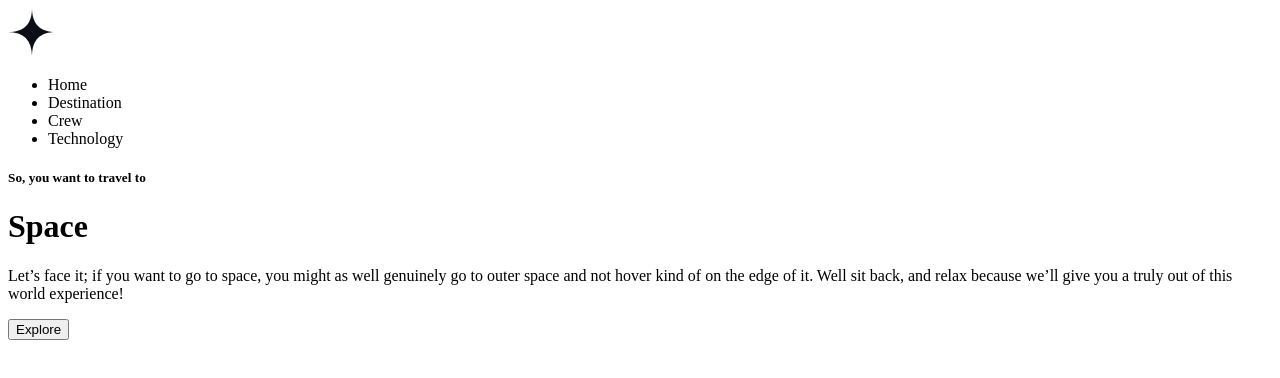
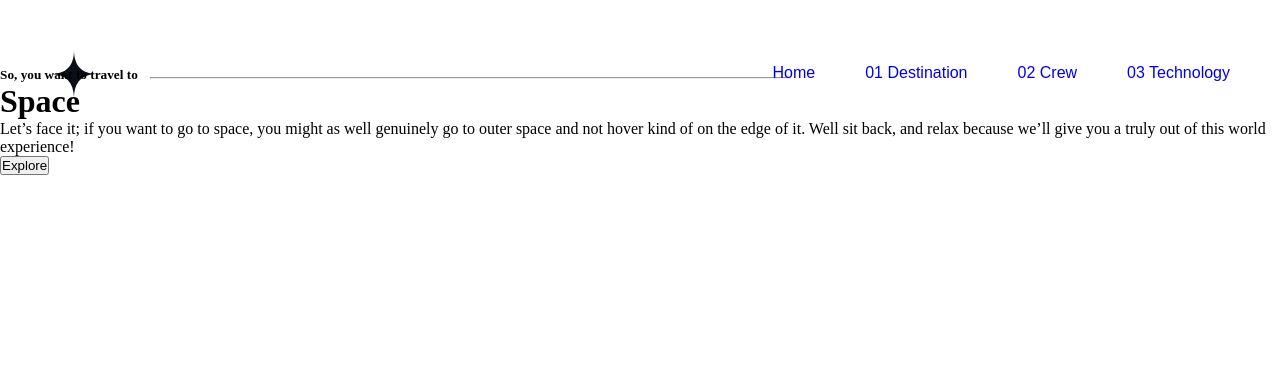
Before and after one commit to istoga/spacechallenge, a plain HTML site: page index.html in a window 1280 px wide. Drawn offline with Linux system fonts and the light colour scheme; a web font is replaced by a local one.

Commit message:
Navbar finished and added to other pages

```diff
--- a/index.html
+++ b/index.html
@@ -7,27 +7,33 @@
   <link rel="icon" type="image/png" sizes="32x32" href="/img/spacechallenge-favicon.svg">
   <link rel="stylesheet" href="styles.css">
   <link href="https://fonts.googleapis.com/css2?family=Barlow+Condensed:ital@1&display=swap" rel="stylesheet">
-  <title>Space Challenge Site</title>
+  <title>Space Challenge Homepage</title>
 </head>
 <body>
-  <img src="/img/logo.svg" alt="space-logo">
+  <!--<img src="/img/logo.svg" alt="space-logo">
+  <hr>-->
+  <header><img src="/img/logo.svg" alt="space-logo" class="logo"></header>
+  <hr>
+
   <nav>
     <ul class="nav-text">
-      <li>Home</li>
-      <li>Destination</li>
-      <li>Crew</li>
-      <li>Technology</li>
+      <li><a href="index.html" class="home">Home</a></li>
+      <li><a href="dest.html" class="dest">01 Destination</a></li>
+      <li><a href="crew.html" class="crew">02 Crew</a></li>
+      <li><a href="tech.html" class="tech">03 Technology</a></li>
     </ul>
   </nav>
 
-  <h5>So, you want to travel to</h5>
+  <div class="home-text-block">
+    <h5>So, you want to travel to</h5>
 
-  <h1>Space</h1>
+    <h1>Space</h1>
 
-  <p class="subhead2">Let’s face it; if you want to go to space, you might as well genuinely go to
+    <p class="subhead2">Let’s face it; if you want to go to space, you might as well genuinely go to
     outer space and not hover kind of on the edge of it. Well sit back, and relax
     because we’ll give you a truly out of this world experience!
-  </p>
+    </p>
+  </div>
 
   <button>Explore</button>
 
--- /dev/null
+++ b/styles.css
@@ -0,0 +1,61 @@
+* {
+    margin: 0;
+    padding: 0;
+    box-sizing: border-box;
+}
+
+.header {
+    width: 100%;
+    height: 25vh;
+    display: flex;
+    justify-content: start;
+    align-items: flex-start;
+  }
+
+.logo {
+    margin: 50px 0px -25px 50px;
+  }
+
+hr {
+      width: 50%;
+      margin-left: 150px;
+      #border: #fff;
+  }
+
+.nav-text {
+    font-family: 'Barlow Condensed', sans-serif;
+    font-size: 1rem;
+    #color: #fff;
+    list-style-type: none;
+    display: flex;
+    flex:  0 1 auto;
+    flex-direction: row;
+    justify-content: safe flex-end;
+    align-items: center;
+    gap: 50px;
+    margin: -15px 50px;
+}
+
+li a {
+    text-decoration: none;
+}
+
+.home:hover {
+    text-decoration: underline;
+}
+
+.dest:hover {
+    text-decoration: underline;
+}
+
+.crew:hover {
+    text-decoration: underline;
+}
+
+.tech:hover {
+    text-decoration: underline;
+}
+
+.home-text-box {
+
+}
```
Also changed, not shown: crew.html (added, +25 -0 lines), dest.html (added, +25 -0 lines), tech.html (added, +25 -0 lines).
